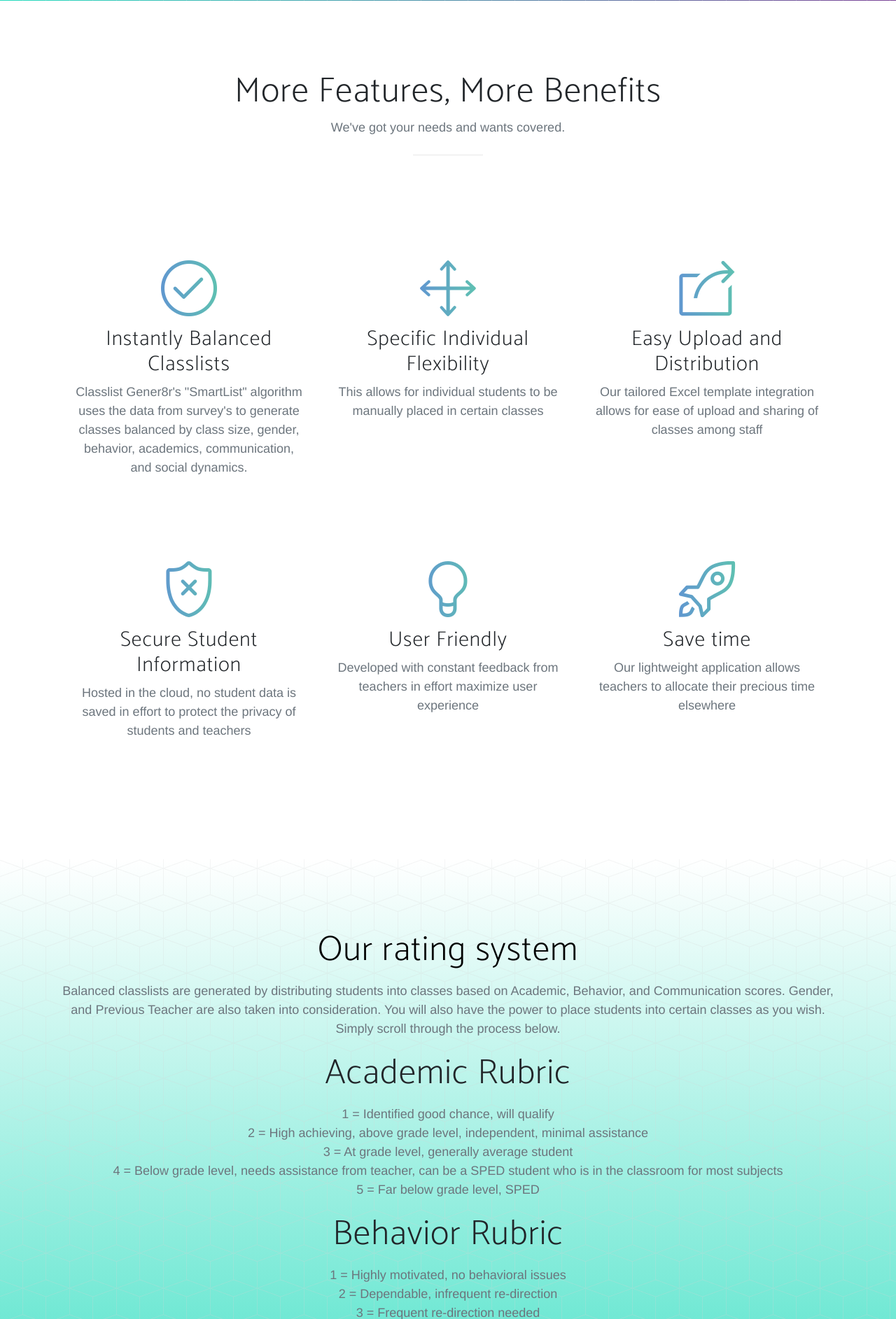
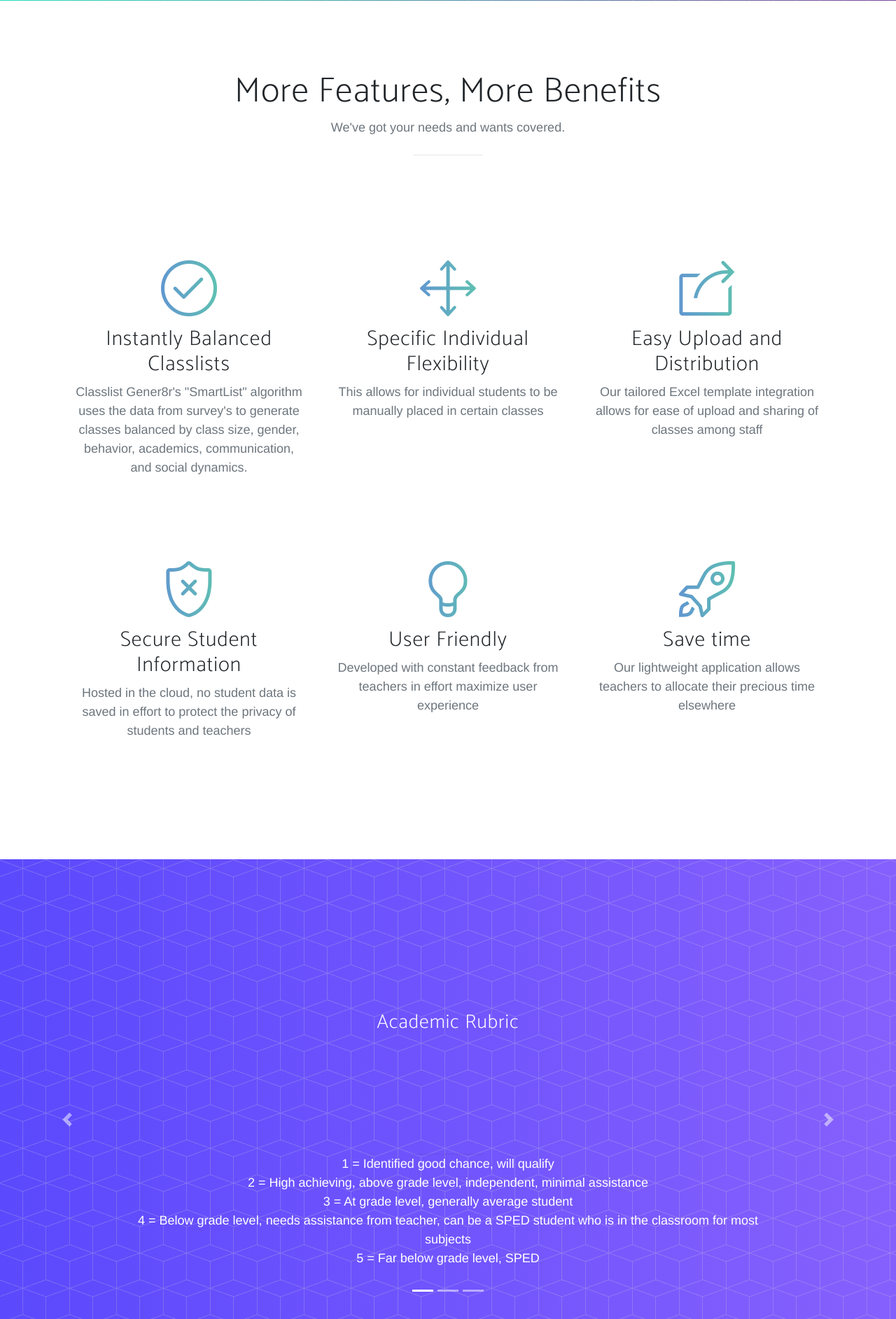
Before and after one commit to cbarrett3/Classlist-Generator, a Flask app: page / in a window 1280 px wide. Shown: the part 799-2684 px from the top of the page at 70% size. Run offline with Flask 2, Linux system fonts and the light colour scheme; some libraries are stand-ins or nearby versions; some web fonts are replaced.

Commit message:
styling changes added a carasel

```diff
--- a/static/css/changes.css
+++ b/static/css/changes.css
@@ -7,6 +7,24 @@ header.masthead {
   background: url("../img/bg-pattern.png"), #ffffff; background: url("../img/bg-pattern.png"), -webkit-gradient(linear, right top, left top, from(#00BCD4), to(#673AB7)) !important;
   background: url("../img/bg-pattern.png"), -webkit-gradient(linear, right top, left top, from(#00BCD4), to(#673AB7)) !important;
   background: url("../img/bg-pattern.png"), linear-gradient(to left, #7b4397, #24dcbd) !important;
+}
+
+#mainNav .navbar-brand {
+  color: #ffffff;
+  font-family: 'Catamaran', 'Helvetica', 'Arial', 'sans-serif';
+  font-weight: 200;
+  letter-spacing: 1px;
+}
+
+#mainNav .navbar-brand:hover, #mainNav .navbar-brand:focus {
+  color: #434246;
+}
+
+
+.btn-outline:hover, .btn-outline:focus, .btn-outline:active, .btn-outline.active {
+  color: white;
+  border-color: #ffffff;
+  background-color: #000000;
 }
 
 header.masthead1 {
@@ -30,30 +48,16 @@ section.features .feature-item i {
   -webkit-text-fill-color: transparent;
 }
 
-
-section.howItWorks .section-heading {
-  margin-bottom: 100px;
-}
-
-section.howItWorks .section-heading h2 {
-  margin-top: 0;
-  color: black;
-}
-
-section.howItWorks .section-heading p {
-  margin-bottom: 0;
-}
-
 section.howItWorks {
   background: url("../img/bg-pattern.png"), #7b4397;
   background: url("../img/bg-pattern.png"), -webkit-gradient(linear, right top, left top, from(#00BCD4), to(#673AB7));
-  background: url("../img/bg-pattern.png"), linear-gradient(to bottom, #ffffff, #24dcbd);
+  background: url("../img/bg-pattern.png"), linear-gradient(to left, #8660fd, #5b49fd);
 }
 
 .bg-primary {
-  background: #8660fd;
-  background: -webkit-gradient(linear, left top, left bottom, from(#434246), to(#2e2d31));
-  background: linear-gradient(to bottom, #8660fd, #000000);
+  background: url("../img/bg-pattern.png"), #7b4397;
+  background: url("../img/bg-pattern.png"), -webkit-gradient(linear, right top, left top, from(#00BCD4), to(#673AB7));
+  background: url("../img/bg-pattern.png"), linear-gradient(to bottom, #000000, #2e2d31);
 }
 
 
@@ -82,7 +86,7 @@ section.contact ul.list-social li.social-instagram a:hover {
 }
 
 section.howItWorks .section-heading {
-  margin-bottom: 15px;
+  margin-bottom: 170px;
 }
 
 section.howItWorks .section-heading h2 {
@@ -92,3 +96,13 @@ section.howItWorks .section-heading h2 {
 section.howItWorks .section-heading p {
   margin-bottom: 0;
 }
+
+.carousel-item {
+  height: 68vh;
+  min-height: 300px;
+  background: no-repeat center center scroll;
+  -webkit-background-size: cover;
+  -moz-background-size: cover;
+  -o-background-size: cover;
+  background-size: cover;
+}
--- /dev/null
+++ b/static/css/full-slider.css
@@ -0,0 +1,15 @@
+/*!
+ * Start Bootstrap - Full Slider (https://startbootstrap.com/template-overviews/full-slider)
+ * Copyright 2013-2017 Start Bootstrap
+ * Licensed under MIT (https://github.com/BlackrockDigital/startbootstrap-full-slider/blob/master/LICENSE)
+ */
+
+.carousel-item {
+  height: 68vh;
+  min-height: 300px;
+  background: no-repeat center center scroll;
+  -webkit-background-size: cover;
+  -moz-background-size: cover;
+  -o-background-size: cover;
+  background-size: cover;
+}
--- a/templates/index.html
+++ b/templates/index.html
@@ -26,6 +26,8 @@
     <!-- Custom styles for this template -->
     <link href="../static/css/new-age.min.css" rel="stylesheet">
     <link href="../static/css/changes.css" rel="stylesheet">
+    <link href="../static/css/full-slider.css" rel="stylesheet">
+
 
   </head>
 
@@ -109,21 +111,6 @@
           <hr>
         </div>
           <div class="row">
-{#          <div class="col-lg-4 my-auto">#}
-{#            <div class="device-container">#}
-{#              <div class="device-mockup iphone6_plus portrait white">#}
-{#                <div class="device">#}
-{#                  <div class="screen">#}
-{#                    <!-- Demo image for screen mockup, you can put an image here, some HTML, an animation, video, or anything else! -->#}
-{#                    <img src="../static/img/demo-screen-1.jpg" class="img-fluid" alt="">#}
-{#                  </div>#}
-{#                  <div class="button">#}
-{#                    <!-- You can hook the "home button" to some JavaScript events or just remove it -->#}
-{#                  </div>#}
-{#                </div>#}
-{#              </div>#}
-{#            </div>#}
-{#          </div>#}
             <div class="col-lg-12 my-auto">
              <div class="container-fluid">
               <div class="row">
@@ -185,73 +172,140 @@
 {#      </div>#}
 {#      <div class="overlay"></div>#}
 {#    </section>#}
-    <section class="howItWorks" id="howItWorks">
-        <div class="container">
+{#    <section class="howItWorks" id="howItWorks">#}
+{#        <div class="container">#}
 {#            <header class="masthead1">#}
-                <div class="row">
-                    <div class="col-md-12 mx-auto">
-                        <h2 class="section-heading text-center" style="color:black">Our rating system
-                        </h2>
-                        <p class="text-muted text-center">Balanced classlists are generated by distributing students into classes based on Academic, Behavior, and Communication scores. Gender, and Previous Teacher are also taken into consideration.
-                        You will also have the power to place students into certain classes as you wish. Simply scroll through the process below. <br>
-                        </p>
-                        <div class="badges">
+{#            <div class="section-heading text-center" style="color:black">#}
+{#                <h2>Our rating system</h2>#}
+{#                    <p class="text-center" style="color:#202123">Balanced classlists are generated by distributing students into classes based on Academic, Behavior, and Communication scores. Gender, and Previous Teacher are also taken into consideration.#}
+{#                        You will also have the power to place students into certain classes as you wish. Simply scroll through the process below.#}
+{#                    </p>#}
+{#                <hr>#}
+{##}
+{#            <div class="Rubrics">#}
+{#                <div class="row">#}
+{#                    <div class="col-md-12 mx-auto">#}
+{#                        <h2 class="section-heading text-center" style="color:black">Our rating system#}
+{#                        </h2>#}
+{#                        <p class="text-center" style="color:#202123">Balanced classlists are generated by distributing students into classes based on Academic, Behavior, and Communication scores. Gender, and Previous Teacher are also taken into consideration.#}
+{#                        You will also have the power to place students into certain classes as you wish. Simply scroll through the process below. <br>#}
+{#                        </p>#}
+{#                        <hr>#}
+{#                        <div class="badges">#}
 {#                      <a class="badge-link" href="#"><img src="../static/img/google-play-badge.svg" alt=""></a>#}
 {#                      <a class="badge-link" href="#"><img src="../static/img/app-store-badge.svg" alt=""></a>#}
-                        </div>
-                    </div>
-                </div>
-                <div class="row">
-                    <div class="col-md-12">
-                        <h2 class="section-heading text-center">Academic Rubric
-                        </h2>
-                        <p class="text-muted text-sm-center">
+{#                        </div>#}
+{#                    </div>#}
+{#                </div>#}
+{#                <div class="row">#}
+{#                    <div class="col-md-12">#}
+{#                        <h2 class="section-heading text-center">Academic Rubric#}
+{#                        </h2>#}
+{#                        <p class="text-muted text-sm-center">#}
+{#                        1 = Identified good chance, will qualify<br>#}
+{#                        2 = High achieving, above grade level, independent, minimal assistance<br>#}
+{#                        3 = At grade level, generally average student<br>#}
+{#                        4 = Below grade level, needs assistance from teacher, can be a SPED student who is in the classroom for most subjects<br>#}
+{#                        5 = Far below grade level, SPED </p>#}
+{#                        <div class="badges">#}
+{#                      <a class="badge-link" href="#"><img src="../static/img/google-play-badge.svg" alt=""></a>#}
+{#                      <a class="badge-link"><img src="../static/img/academics_stick.png" alt=""></a>#}
+{#                        </div>#}
+{#                     </div>#}
+{#                </div>#}
+{##}
+{#                <div class="row">#}
+{#                    <div class="col-md-12 mx-auto">#}
+{#                        <h2 class="section-heading text-center">Behavior Rubric#}
+{#                        </h2>#}
+{#                        <p class="text-muted text-sm-center">#}
+{#                        1 = Highly motivated, no behavioral issues<br>#}
+{#                        2 = Dependable, infrequent re-direction <br>#}
+{#                        3 = Frequent re-direction needed <br>#}
+{#                        4 = Has significant behavior needs <br>#}
+{#                        5 = High needs student, has para support in the classroom </p>#}
+{#                        <div class="badges">#}
+{#                  <a class="badge-link" href="#"><img src="../static/img/google-play-badge.svg" alt=""></a>#}
+{#                  <a class="badge-link"><img src="../static/img/behavior_stick.png" alt=""></a>#}
+{#                        </div>#}
+{#                    </div>#}
+{#                </div>#}
+{##}
+{#                <div class="row">#}
+{#                    <div class="col-md-12 mx-auto">#}
+{#                        <h2 class="section-heading text-center">Communication Rubric</h2>#}
+{#                        <p class="text-muted text-sm-center">#}
+{#                        1 = Routine parent communication needed<br>#}
+{#                        2 = Periodic communication needed because of special requests/issues regarding their child<br>#}
+{#                        3 = Communication 3x per month or more or administrative assistance needed with communication </p>#}
+{#                        <div class="badges">#}
+{#                      <a class="badge-link" href="#"><img src="../static/img/google-play-badge.svg" alt=""></a>#}
+{#                      <a class="badge-link"><img src="../static/img/communication_stick.png" alt=""></a>#}
+{#                        </div>#}
+{#                    </div>#}
+{#                </div>#}
+{#            </div>#}
+{#            </header>#}
+{#        </div>#}
+{#        </div>#}
+{#    </section>#}
+
+     <section class="howItWorks" id="howItWorks">
+      <div id="carouselExampleIndicators" class="carousel slide" data-ride="carousel">
+        <ol class="carousel-indicators">
+          <li data-target="#carouselExampleIndicators" data-slide-to="0" class="active"></li>
+          <li data-target="#carouselExampleIndicators" data-slide-to="1"></li>
+          <li data-target="#carouselExampleIndicators" data-slide-to="2"></li>
+        </ol>
+        <div class="carousel-inner" role="listbox">
+          <!-- Slide One - Set the background image for this slide in the line below -->
+          <div class="carousel-item active">
+            <div class="carousel-caption d-none d-md-block">
+              <h3 class="section-heading text-center">Academic Rubric</h3>
+              <hr>
+              <p class="text-lg-center">
                   1 = Identified good chance, will qualify<br>
                   2 = High achieving, above grade level, independent, minimal assistance<br>
                   3 = At grade level, generally average student<br>
                   4 = Below grade level, needs assistance from teacher, can be a SPED student who is in the classroom for most subjects<br>
                   5 = Far below grade level, SPED </p>
-                        <div class="badges">
-{#                      <a class="badge-link" href="#"><img src="../static/img/google-play-badge.svg" alt=""></a>#}
-{#                      <a class="badge-link"><img src="../static/img/academics_stick.png" alt=""></a>#}
+            </div>
+          </div>
+          <!-- Slide Two - Set the background image for this slide in the line below -->
+          <div class="carousel-item">
+            <div class="carousel-caption d-none d-md-block">
+              <h3 class="section-heading text-center">Behavior Rubric</h3>
+              <hr>
+              <p class="text-lg-center">
+                  1 = Highly motivated, no behavioral issues<br>
+                  2 = Dependable, infrequent re-direction<br>
+                  3 = Frequent re-direction needed<br>
+                  4 = Has significant behavior needs<br>
+                  5 = High needs student, has para support in the classroom </p>
+            </div>
+          </div>
+          <!-- Slide Three - Set the background image for this slide in the line below -->
+          <div class="carousel-item">
+            <div class="carousel-caption d-none d-md-block">
+              <h3 class="section-heading text-center">Communication Rubric</h3>
+              <hr>
+              <p class="text-lg-center">
+                  1 = Routine parent communication needed<br>
+                  2 = Periodic communication needed because of special requests/issues regarding their child <br>
+                  3 = Communication 3x per month or more or administrative assistance needed with communication </p>
             </div>
           </div>
         </div>
-
-                <div class="row">
-                    <div class="col-md-12 mx-auto">
-                        <h2 class="section-heading text-center">Behavior Rubric
-                        </h2>
-                        <p class="text-muted text-sm-center">
-                        1 = Highly motivated, no behavioral issues<br>
-                        2 = Dependable, infrequent re-direction <br>
-                        3 = Frequent re-direction needed <br>
-                        4 = Has significant behavior needs <br>
-                        5 = High needs student, has para support in the classroom </p>
-                        <div class="badges">
-{#                  <a class="badge-link" href="#"><img src="../static/img/google-play-badge.svg" alt=""></a>#}
-{#                  <a class="badge-link"><img src="../static/img/behavior_stick.png" alt=""></a>#}
-                        </div>
-                    </div>
-                </div>
-
-                <div class="row">
-                    <div class="col-md-12 mx-auto">
-                        <h2 class="section-heading text-center">Communication Rubric</h2>
-                        <p class="text-muted text-sm-center">
-                        1 = Routine parent communication needed<br>
-                        2 = Periodic communication needed because of special requests/issues regarding their child<br>
-                        3 = Communication 3x per month or more or administrative assistance needed with communication </p>
-                        <div class="badges">
-{#                      <a class="badge-link" href="#"><img src="../static/img/google-play-badge.svg" alt=""></a>#}
-{#                      <a class="badge-link"><img src="../static/img/communication_stick.png" alt=""></a>#}
-                        </div>
-                    </div>
-                </div>
-{#            </header>#}
+        <a class="carousel-control-prev" href="#carouselExampleIndicators" role="button" data-slide="prev">
+          <span class="carousel-control-prev-icon" aria-hidden="true"></span>
+          <span class="sr-only">Previous</span>
+        </a>
+        <a class="carousel-control-next" href="#carouselExampleIndicators" role="button" data-slide="next">
+          <span class="carousel-control-next-icon" aria-hidden="true"></span>
+          <span class="sr-only">Next</span>
+        </a>
       </div>
     </section>
-
 
     <section class="upload" id="upload">
             <div class="container">
@@ -260,6 +314,7 @@
                         <h2 class="section-heading text-center">Upload</h2>
                         <p class="text-muted text-center">Download and fill out this Excel template <br>
                         </p>
+                        <hr>
                         <p class="text-muted text-left">Directions: <br>
                         </p>
                                 <p class="text-sm-left">
```
Lines whose indentation alone changed are shown as unchanged.
